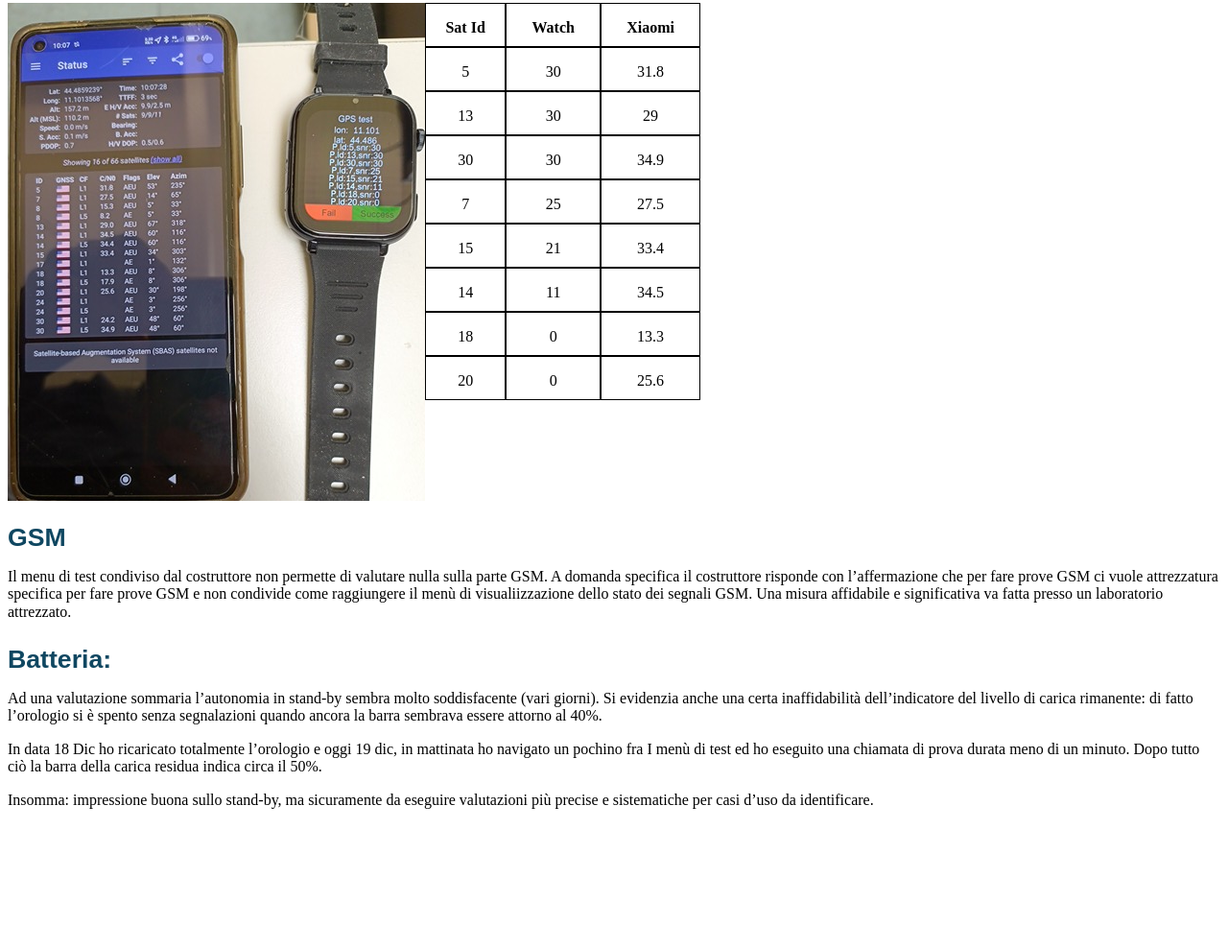
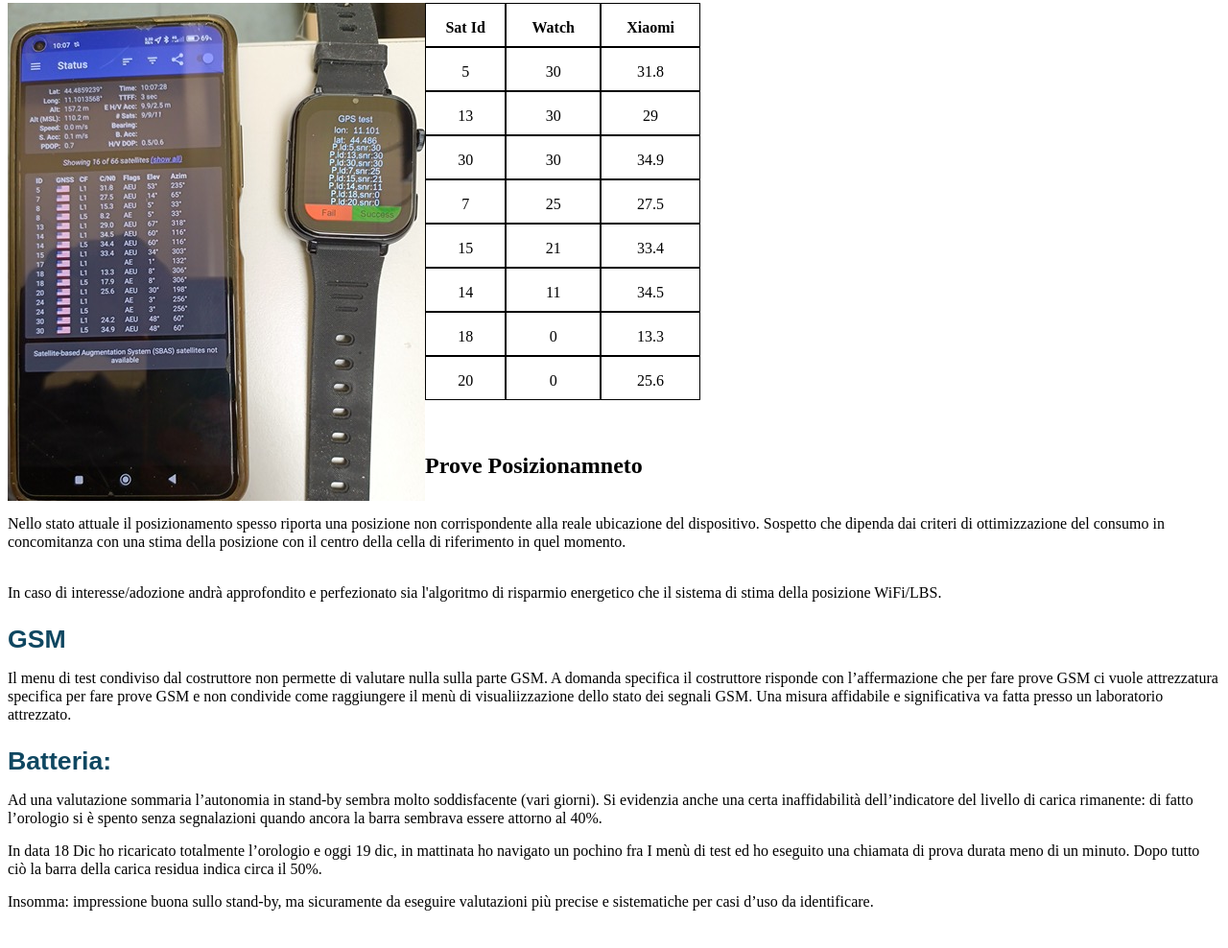
Before and after one commit to ddnthemc/Report_2024_12_20_KL23, a plain HTML site: page index.html in a window 1280 px wide. Shown: the part 1276-2264 px from the top of the page at 96% size. Drawn offline with Linux system fonts and the light colour scheme.

Commit message:
Update index.html

```diff
--- a/index.html
+++ b/index.html
@@ -213,11 +213,12 @@ e nemmeno per uso in ambiente aperto non isolato.</p>
 <p style="line-height: 116%; margin-bottom: 0in"><br/>
 
 </p>
+	<h2>Prove Posizionamneto</h2>
 <p style="line-height: 116%; margin-bottom: 0in"><br/>
-
+Nello stato attuale il posizionamento spesso riporta una posizione non corrispondente alla reale ubicazione del dispositivo. Sospetto che dipenda dai criteri di ottimizzazione del consumo in concomitanza con una stima della posizione con il centro della cella di riferimento in quel momento.
 </p>
 <p style="line-height: 116%; margin-bottom: 0in"><br/>
-
+In caso di interesse/adozione andrà approfondito e perfezionato sia l'algoritmo di risparmio energetico che il sistema di stima della posizione WiFi/LBS.
 </p>
 <h1 class="western">GSM</h1>
 <p style="line-height: 116%; margin-bottom: 0in">Il menu di test
```
